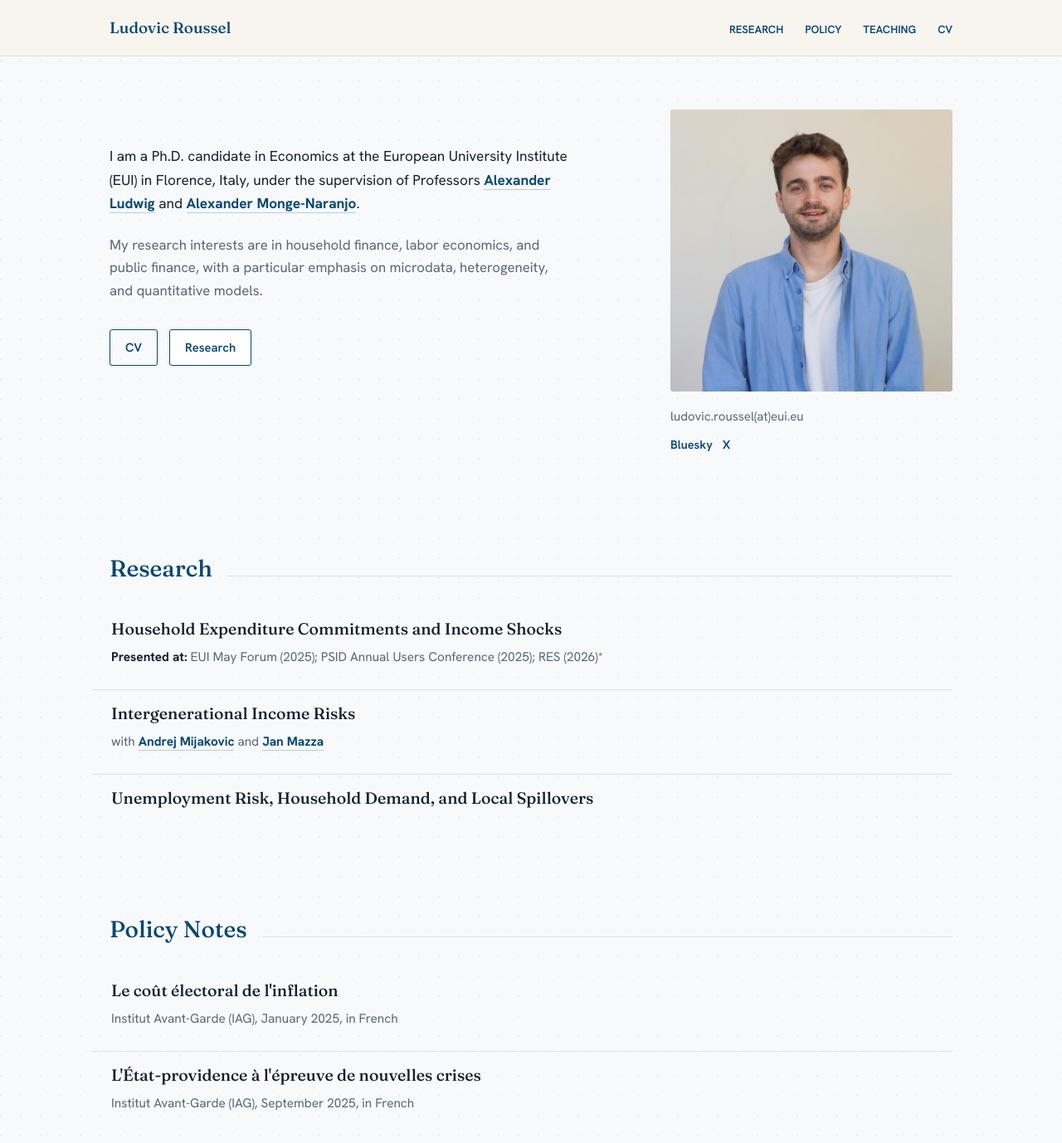
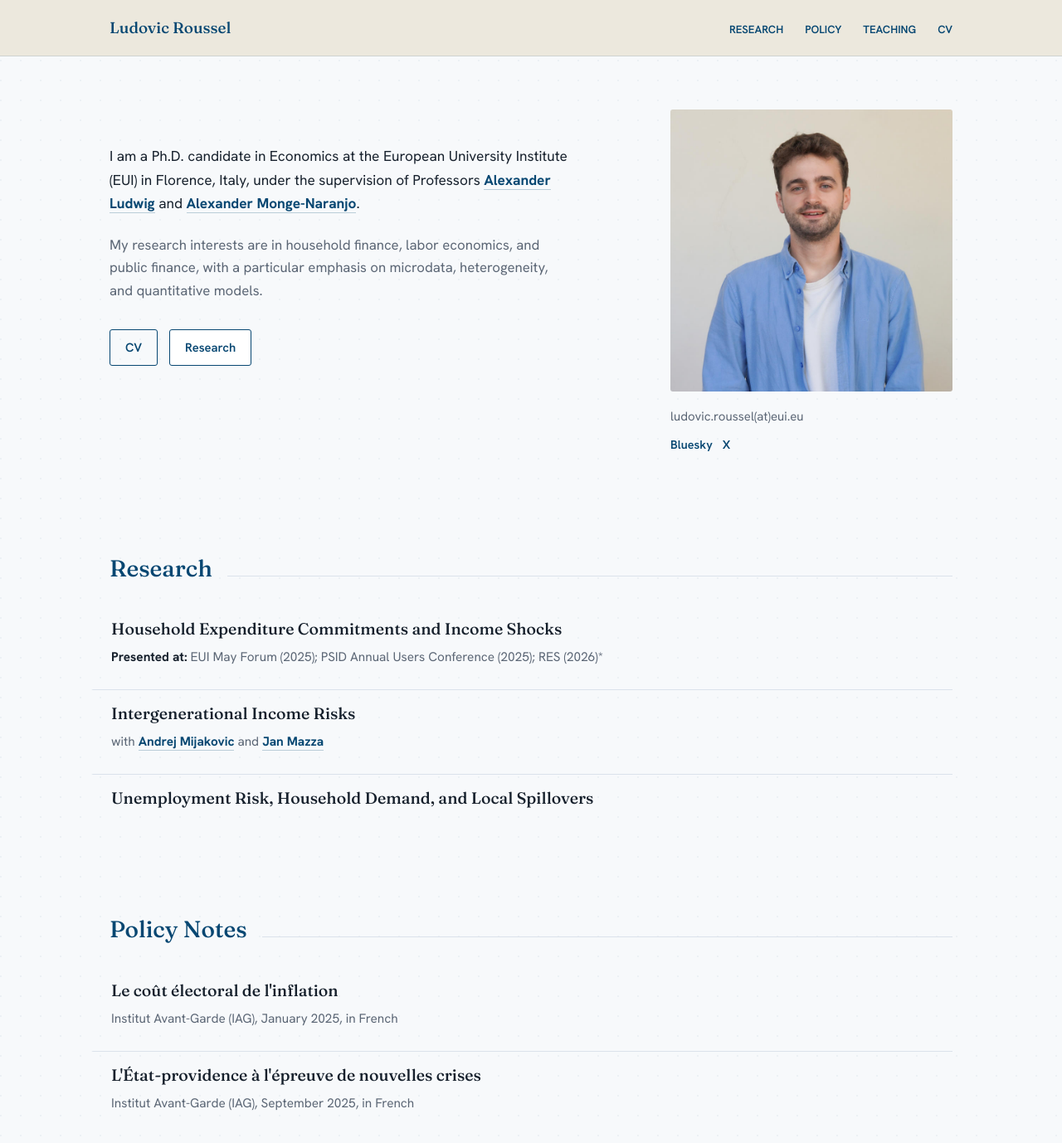
Before and after one commit to LudovicRoussel/ludovicroussel.github.io, a Jekyll site: the page built from index.md, in a window 1280 px wide and 1400 px high. Shown: the top 1378 px of the window at 83% size. Built offline with Jekyll 4.4.1, drawn with Linux system fonts in a browser that asks for light colours.

Commit message:
Warm header background to match portrait

```diff
--- a/_sass/site.scss
+++ b/_sass/site.scss
@@ -1,5 +1,5 @@
 $paper: #f7f9fb;
-$paperWarm: #f7f4ec;
+$paperWarm: #ebe7dc;
 $paperDeep: #e9eef4;
 $ink: #16202c;
 $muted: #5b6675;
@@ -57,7 +57,7 @@ a:hover {
   position: sticky;
   top: 0;
   z-index: 20;
-  background: rgba(248, 245, 239, 0.94);
+  background: rgba(235, 231, 220, 0.95);
   backdrop-filter: blur(10px);
   border-bottom: 1px solid rgba(7, 71, 114, 0.12);
 }
```
